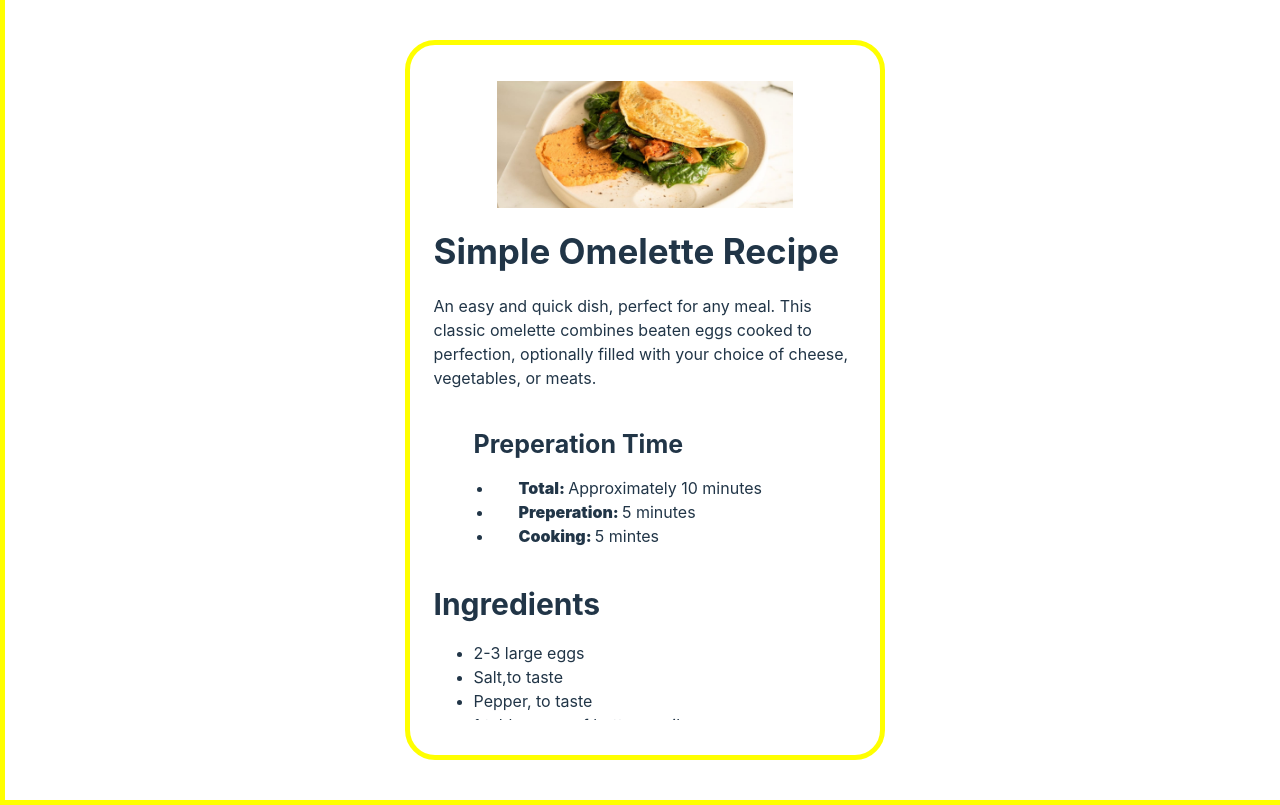
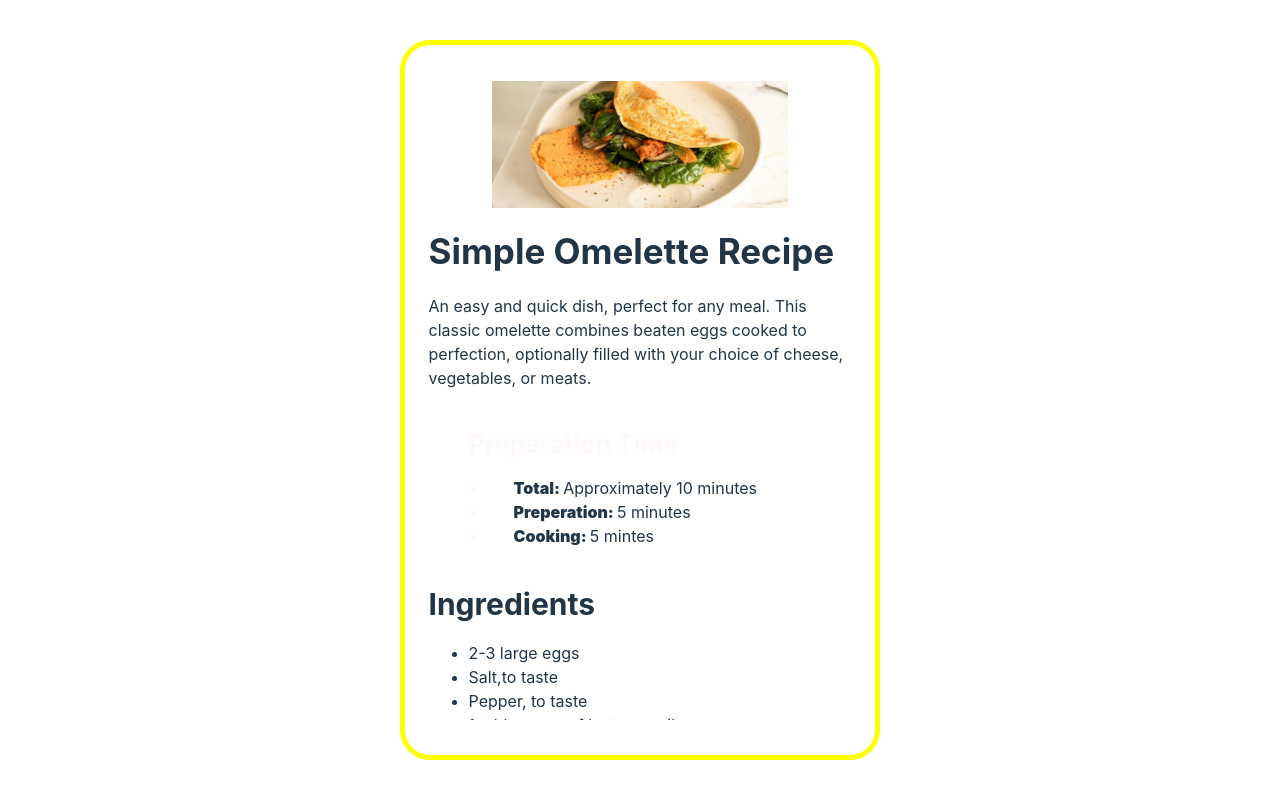
Before and after one commit to MJahidH/landing-page, a React (Vite) app in the folder recipe-page/: page / in a window 1280 px wide. Built offline with nearby package versions, Linux system fonts and the light colour scheme.

Commit message:
bullet points, pont color is the same as the title color

```diff
--- a/recipe-page/src/App.css
+++ b/recipe-page/src/App.css
@@ -10,7 +10,6 @@ body {
   justify-content: center; /* Centers horizontally */
   min-height: 100%;
   min-width: 100%;
-  border: 5px solid yellow;
 }
 
 .main-div {
@@ -46,16 +45,26 @@ body {
 
 .prep-title {
   font-size: 25px;
+  color: rgb(255, 247, 252);
   padding-top: 25px;
   padding-left: 40px;
 }
 
 .prep-list {
-  padding-left: 60px;
+  list-style: none; /* Remove default bullets */
+  padding-left: 60px; /* Your desired padding for the entire list */
 }
 
-.prep-bullet {
+.prep-list li {
+  position: relative;
   padding-left: 25px;
+}
+
+.prep-list li::before {
+  content: "•"; /* Custom bullet */
+  color: rgb(255, 247, 252); /* Light pink color */
+  position: absolute;
+  left: -20px;
 }
 
 .bold-bullet {
@@ -76,9 +85,9 @@ body {
 }
 
 .nutrition-div {
-  border-bottom: 3px solid yellow;
-  padding-bottom : 10px;
-  padding-top : 10px;
+  border-bottom: 3px solid grey;
+  padding-bottom: 10px;
+  padding-top: 10px;
   display: flex;
   flex-direction: row;
   align-items: center;
@@ -87,15 +96,11 @@ body {
 }
 
 .nutrition-list-title {
-
-  flex : 1;
+  flex: 1;
   text-align: left;
-
 }
 
 .nutrition-list-value {
-
-  flex : 1;
+  flex: 1;
   text-align: left;
-
 }
```
